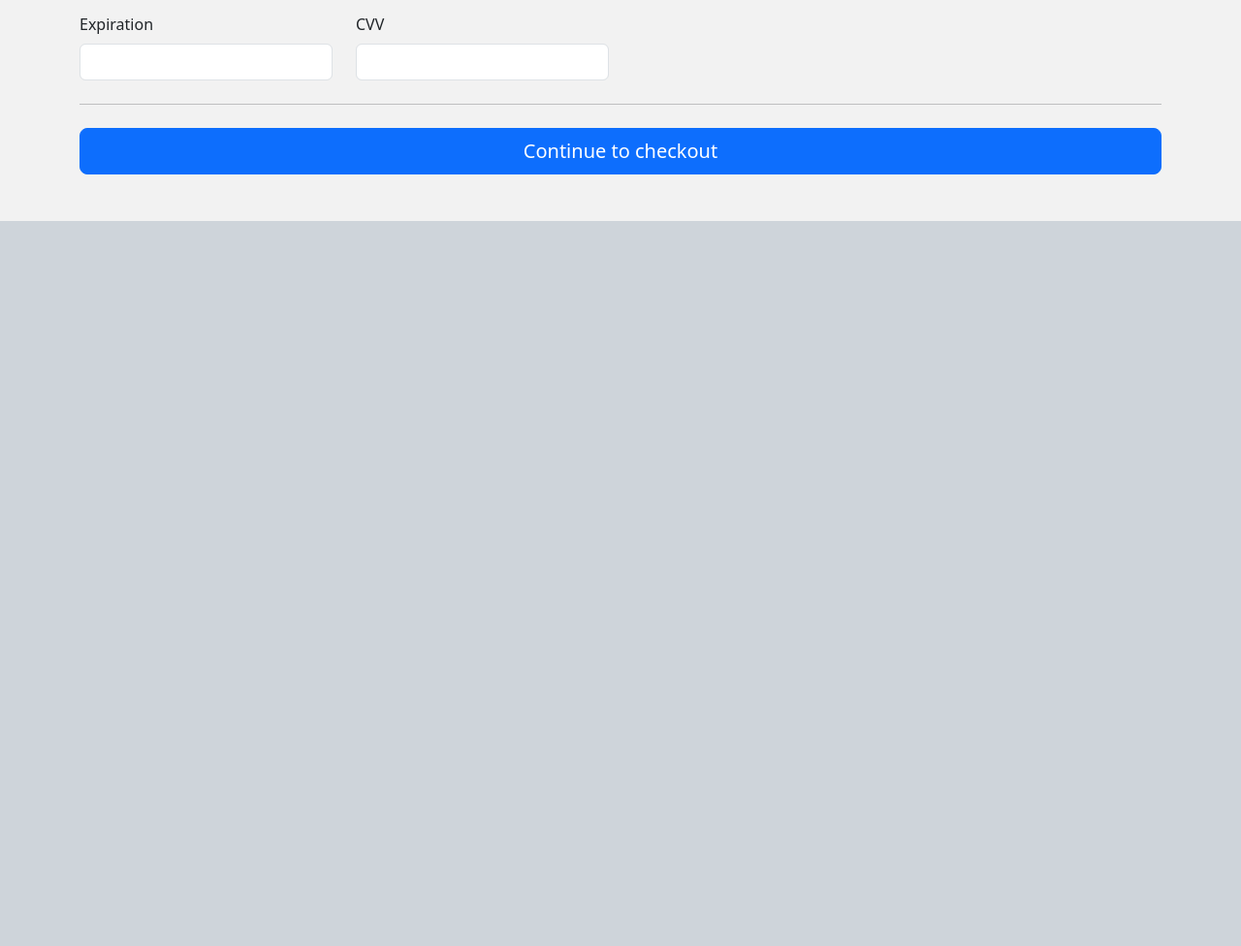
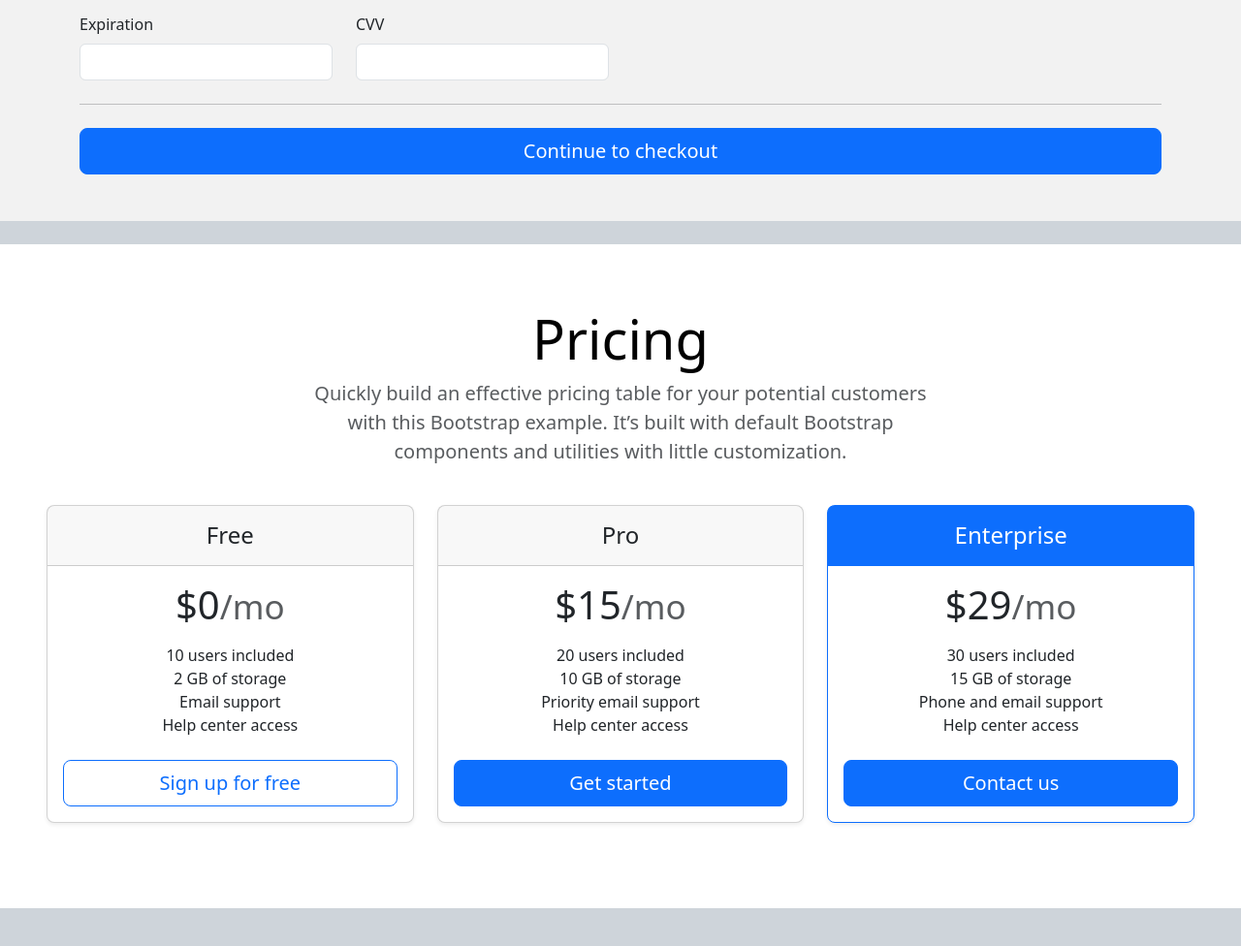
Before and after one commit to pipiag314/digital-institute-bootstrap-components, a plain HTML site: page index.html in a window 1280 px wide. Shown: the part 2156-3132 px from the top of the page at 97% size. Before the commit the page ends 2432 px from the top, so only its background shows below. Drawn offline with nearby package versions, Linux system fonts and the light colour scheme.

Commit message:
added pricing bootstrap component

```diff
--- a/index.html
+++ b/index.html
@@ -328,8 +328,7 @@
                   id="cc-number"
                   placeholder=""
                   required />
-                <div class="invalid-feedback">
-                </div>
+                <div class="invalid-feedback"></div>
               </div>
 
               <div class="col-md-3">
@@ -362,5 +361,84 @@
         </main>
       </div>
     </section>
+
+    <!-- pricing component -->
+    <main class="bg-white p-5">
+      <div class="pricing-header p-3 pb-md-4 mx-auto text-center">
+        <h1 class="display-4 fw-normal text-body-emphasis">Pricing</h1>
+        <p class="fs-5 text-body-secondary">
+          Quickly build an effective pricing table for your potential customers
+          with this Bootstrap example. It’s built with default Bootstrap
+          components and utilities with little customization.
+        </p>
+      </div>
+      <div class="row row-cols-1 row-cols-md-3 mb-3 text-center">
+        <div class="col">
+          <div class="card mb-4 rounded-3 shadow-sm">
+            <div class="card-header py-3">
+              <h4 class="my-0 fw-normal">Free</h4>
+            </div>
+            <div class="card-body">
+              <h1 class="card-title pricing-card-title">
+                $0<small class="text-body-secondary fw-light">/mo</small>
+              </h1>
+              <ul class="list-unstyled mt-3 mb-4">
+                <li>10 users included</li>
+                <li>2 GB of storage</li>
+                <li>Email support</li>
+                <li>Help center access</li>
+              </ul>
+              <button
+                type="button"
+                class="w-100 btn btn-lg btn-outline-primary">
+                Sign up for free
+              </button>
+            </div>
+          </div>
+        </div>
+        <div class="col">
+          <div class="card mb-4 rounded-3 shadow-sm">
+            <div class="card-header py-3">
+              <h4 class="my-0 fw-normal">Pro</h4>
+            </div>
+            <div class="card-body">
+              <h1 class="card-title pricing-card-title">
+                $15<small class="text-body-secondary fw-light">/mo</small>
+              </h1>
+              <ul class="list-unstyled mt-3 mb-4">
+                <li>20 users included</li>
+                <li>10 GB of storage</li>
+                <li>Priority email support</li>
+                <li>Help center access</li>
+              </ul>
+              <button type="button" class="w-100 btn btn-lg btn-primary">
+                Get started
+              </button>
+            </div>
+          </div>
+        </div>
+        <div class="col">
+          <div class="card mb-4 rounded-3 shadow-sm border-primary">
+            <div class="card-header py-3 text-bg-primary border-primary">
+              <h4 class="my-0 fw-normal">Enterprise</h4>
+            </div>
+            <div class="card-body">
+              <h1 class="card-title pricing-card-title">
+                $29<small class="text-body-secondary fw-light">/mo</small>
+              </h1>
+              <ul class="list-unstyled mt-3 mb-4">
+                <li>30 users included</li>
+                <li>15 GB of storage</li>
+                <li>Phone and email support</li>
+                <li>Help center access</li>
+              </ul>
+              <button type="button" class="w-100 btn btn-lg btn-primary">
+                Contact us
+              </button>
+            </div>
+          </div>
+        </div>
+      </div>
+    </main>
   </body>
 </html>
--- a/style.css
+++ b/style.css
@@ -44,3 +44,14 @@
 .container {
     max-width: 960px;
   }
+
+
+/* pricing component */
+.pricing-header {
+  max-width: 700px;
+}
+
+
+.card {
+  max-width: 400px;
+}
```
